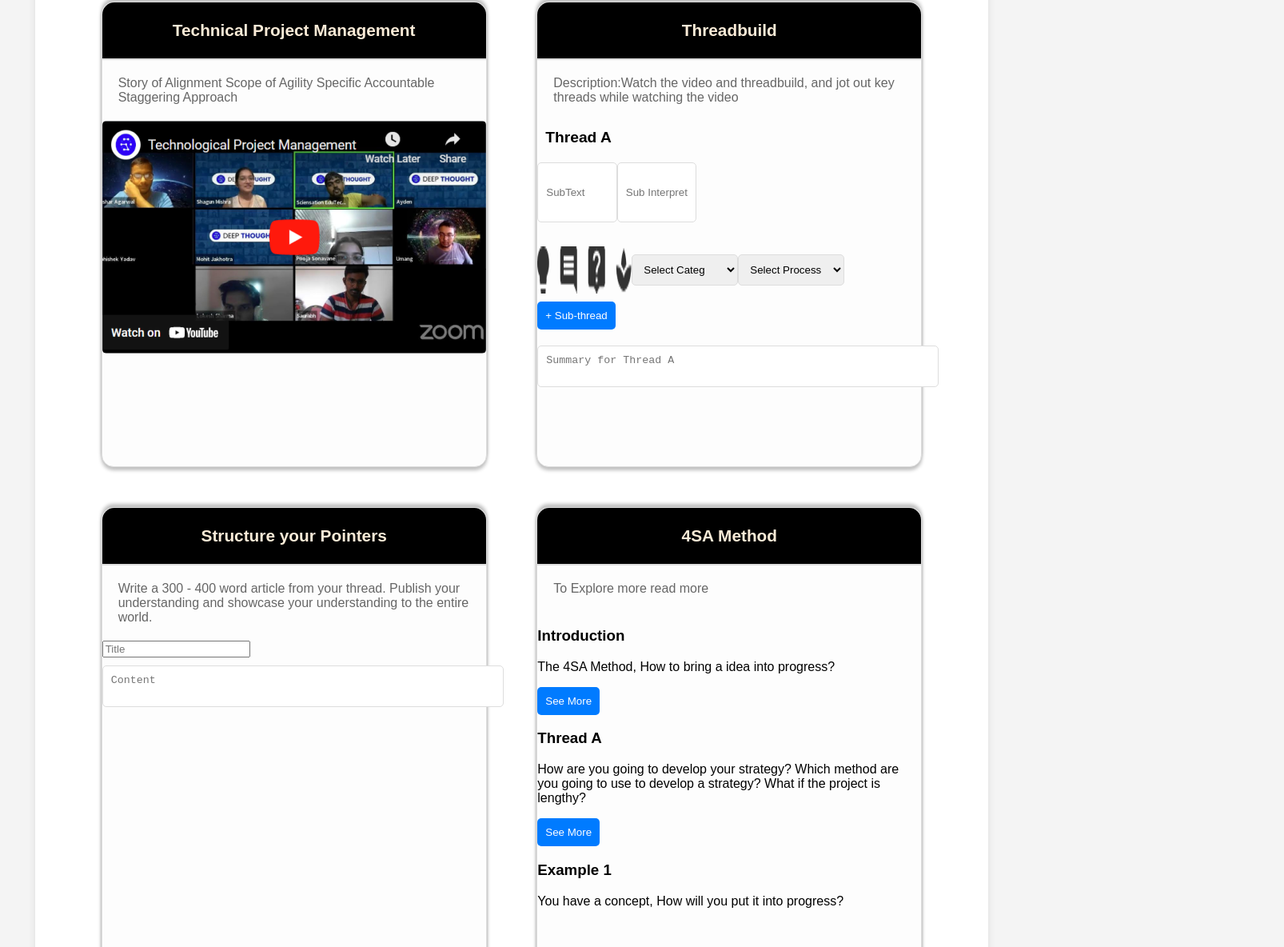
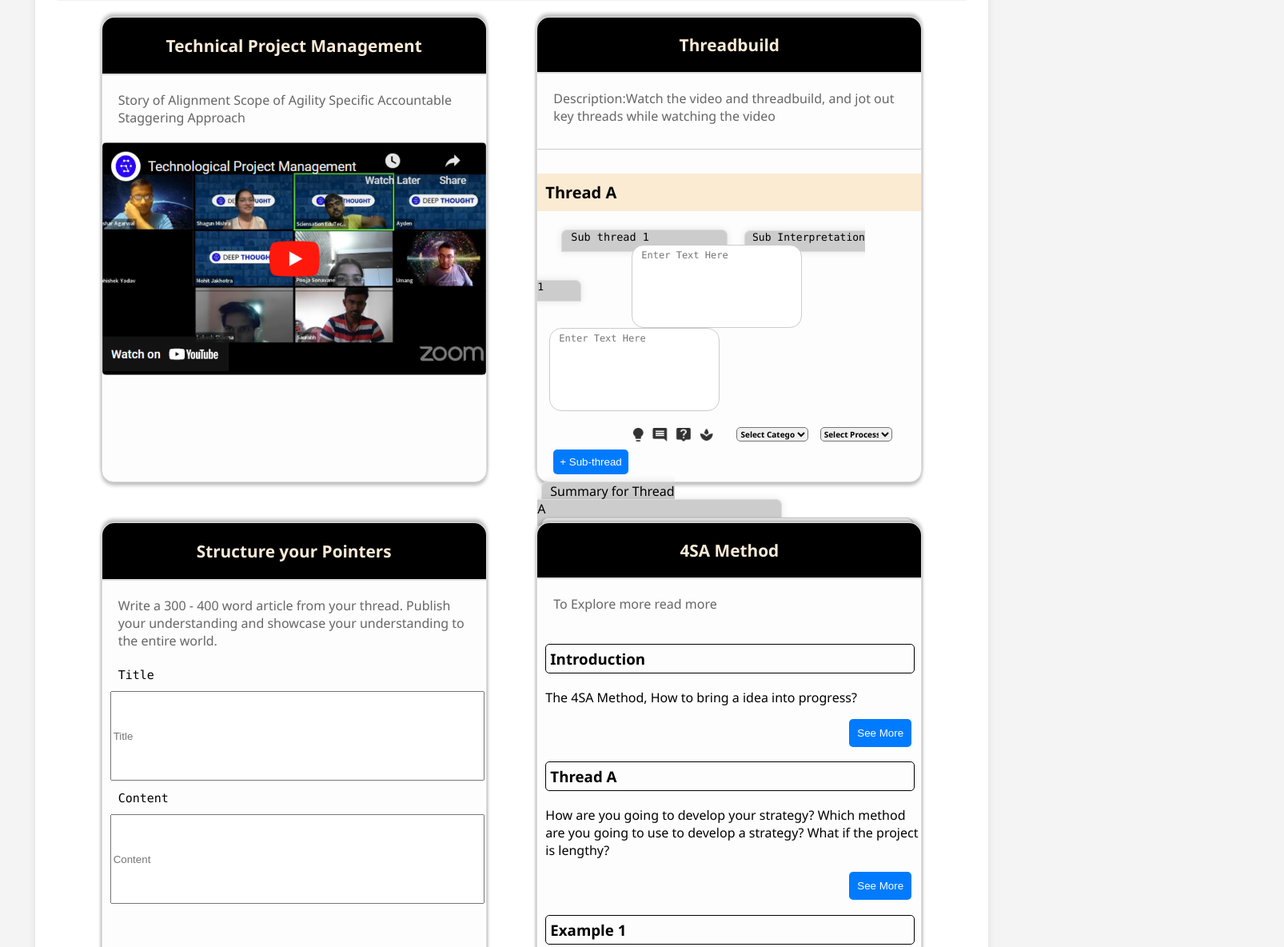
Before and after one commit to Aqina/WebDevAssign, a plain HTML site: page index.html in a window 1280 px wide. Shown: the part 342-1526 px from the top of the page at 80% size, 1606 px wide, since content can reach past the window. Drawn offline with Linux system fonts and the light colour scheme.

Commit message:
CSS
Card 2 and 4 were majorly adjusted, 3 was barely touched
this is how I'm referring to the tiles
1 | 2
3 | 4

```diff
--- a/index.html
+++ b/index.html
@@ -38,7 +38,7 @@
                 </div>
                 <p class="card-description">Story of Alignment Scope of Agility Specific Accountable Staggering Approach</p>
                 <div class="video">
-                    <img src="image 13.png" alt="Video Thumbnail">
+                    <img src="image 13.png" alt="Video Thumbnail" style="width: 480px; height: auto;">
                 </div>
             </div>
 
@@ -49,25 +49,32 @@
                 </div>
                 <p class="card-description">Description:Watch the video and threadbuild, and jot out key threads while watching the video</p>
                 <div class="thread">
-                    <h3>Thread A</h3>
-                    <div class="thread-inputs">
-                        <input type="text" placeholder="SubText" >
-                        <input type="text" placeholder="Sub Interpretation 1">
-                    </div>
-                    <div class="icons">
+                        <h3 style="background-color: rgb(251, 235, 210);padding: 10px;font-size:20px;">Thread A</h3>
 
-                    </div>
-                    <div class="dropdowns">
-                        <img src="Group 1588.png" alt="group-icon" >
-                        <select>
-                            <option>Select Categ</option>
-                        </select>
-                        <select>
-                            <option>Select Process</option>
-                        </select>
-                    </div>
+                        <label for="sub-thread-1">Sub thread 1</label>
+                        <label for="sub-thread-2">Sub Interpretation 1</label>
+
+                        <input name="main" type="text" placeholder="Enter Text Here">
+                        <input name="sub" type="text" placeholder="Enter Text Here">
+
+
+
+                        <div class="select">
+                            <img name="icon" src="Group 1588.png" alt="group-icon">
+                            <select name="1">
+                                <option>Select Category</option>
+                                <!-- Add more options as needed -->
+                            </select>
+                            <select name="2">
+                                <option>Select Process</option>
+                                <!-- Add more options as needed -->
+                            </select>
+                        </div>
+
                     <button class="add-subthread">+ Sub-thread</button>
-                    <textarea placeholder="Summary for Thread A"></textarea>
+                    <br>
+                    <label for="sub-thread-3">Summary for Thread A</label>
+                    <textarea placeholder="Enter your text"></textarea>
                 </div>
             </div>
 
@@ -78,8 +85,12 @@
                 </div>
                 <p class="card-description">Write a 300 - 400 word article from your thread. Publish your understanding and showcase your understanding to the entire world.</p>
                 <div class="article">
+                    <label>Title</label>
+                    <br>
                     <input type="text" placeholder="Title">
-                    <textarea placeholder="Content"></textarea>
+                    <label>Content</label>
+                    <br>
+                    <input type="text" placeholder="Content"></input>
                 </div>
             </div>
 
--- a/styles.css
+++ b/styles.css
@@ -1,5 +1,5 @@
 body {
-    font-family: Arial, sans-serif;
+    font-family:  'Segoe UI';;
     margin: 0;
     padding: 0;
     background-color: #f4f4f4;
@@ -184,87 +184,197 @@ header .submit-task:hover {
     color: #007bff;
 }
 
-.thread h3 {
-    font-size: 1.2em;
-    margin: 10px;
+
+.thread {
+    border-top: 1px solid #ccc;
+    padding-top: 10px;
+    margin-top: 10px;
+}
+
+
+.thread label[for="sub-thread-1"]{
+    font-family:  'Consolas';
+    margin-inline-start: 30px;
+    background-color: #ccc;
+    font-size: 13.5px;
+    margin-bottom: 15px;
+    padding-left: 11px;
+    padding-right: 97px;
+    padding-bottom: 10px;
+
+    border: 1px solid #ddd;
+    border-top-left-radius: 8px;
+    border-top-right-radius: 8px;
+    box-shadow: 0 0 10px rgba(0, 0, 0, 0.1);
 
 }
 
-.thread .thread-inputs {
-    display: flex;
-    justify-content: space-between;
-    /* Group 1592 */
+.thread label[for="sub-thread-2"]{
+    font-family:  'Consolas';
+    margin-inline-start: 17px;
+    margin-inline-end: 29px;
+    background-color: #ccc;
+    font-size: 13px;
+    margin-bottom: 20px;
+    padding-left: 9px;
+    padding-right: 46px;
+    padding-bottom: 10px;
+    border: 1px solid #ddd;
+    border-top-left-radius: 8px;
+    border-top-right-radius: 8px;
+    box-shadow: 0 0 10px rgba(0, 0, 0, 0.1);
+}
 
-    /* position: absolute; */
-    width: 199px;
-    height: 95px;
-    left: 773px;
-    top: 604px;
+.thread input[name="main"]  {
 
+    margin-inline-start: 30px;
+    height: 100px;
+    border: 1px solid #ccc;
+    border-radius: 15px;
+    font-size: 16px;
+
+    transition: border-color 0.3s;
+}
+.thread input[name='main']::placeholder{
+    font-family:  'Consolas';
+    position: relative;
+    top:-40px;
+    padding-left: 9px;
+    font-size: 12px;
+}
+
+.thread input[name="main"]:focus {
+    border-color: #007bff;
+}
+.thread input[name="sub"]  {
+    margin-inline-start: 15px;
+    margin-inline-end: 30px;
+    height: 100px;
+    border: 1px solid #ccc;
+    border-radius: 15px;
+    font-size: 16px;
+
+    transition: border-color 0.3s;
+}
+.thread input[name='sub']::placeholder{
+    font-family:  'Consolas';
+    position: relative;
+    top:-40px;
+    padding-left: 9px;
+    font-size: 12px;
+}
+
+.thread input[name="sub"]:focus {
+    border-color: #007bff;
+}
+
+.select select[name="1"]{
+    margin-inline-start: 25px;
+    margin-top: 20px;
+    border-radius: 5px;
+    box-shadow: #666;
+    width: 90px;
+    font-size: 10px;
+    font-weight: bold;
+    font-family:  'Segoe UI';
+}
+.select select[name="2"]{
+    margin-top: 20px;
+    margin-inline-start: 10px;
+    border-radius: 5px;
+    box-shadow: #666;
+    width: 90px;
+    font-size: 10px;
+    font-weight: bold;
+    font-family:  'Segoe UI';
+}
+
+.select img[name="icon"]{
+    width: 100px;
+    position: relative;
+    top: 5px;
+    margin-inline-start: 120px;
 
 }
 
-.thread .thread-inputs input {
-    width: 50%;
-    padding: 10px;
-    margin: 10px 0;
-    border: 1px solid #ddd;
-    border-radius: 5px;
-
-
-}
-
-.thread .icons {
-    display: flex;
-    justify-content: space-between;
-    margin: 10px 0;
-}
-
-.thread .icons img {
-    width: 25px;
-    height: 25px;
-}
-
-.thread .dropdowns {
-    display: flex;
-    justify-content: space-between;
-}
-
-.thread select {
-    width: 48%;
-    padding: 10px;
-    margin: 10px 0;
-    border: 1px solid #ddd;
-    border-radius: 5px;
-}
-
-.add-subthread {
-    display: block;
-    padding: 10px;
+.thread button {
+    margin-left: 20px;
+    padding: 8px;
     background-color: #007bff;
     color: white;
     border: none;
     border-radius: 5px;
     cursor: pointer;
-    margin: 10px 0;
+    margin-top: 10px;
+    margin-bottom: 10px;
+}
+
+.thread label[for="sub-thread-3"]{
+    margin-inline-start: 4px;
+    margin: 5px;
+    background-color: #ccc;
+    font-size: 16px;
+    margin-bottom: 40px;
+    padding-left: 10px;
+    padding-right: 294px;
+    padding-bottom: 10px;
+    border: 1px solid #ddd;
+    border-top-left-radius: 8px;
+    border-top-right-radius: 8px;
+    box-shadow: 0 0 10px rgba(0, 0, 0, 0.1);
+}
+
+.thread textarea {
+    width: calc(100% - 20px);
+    margin-left: 5px;
+    height: 75px;
+    border: 1px solid #ccc;
+    border-radius: 9px;
+}
+.thread textarea::placeholder{
+    padding: 10px;
 }
 
 .add-subthread:hover {
     background-color: #0056b3;
 }
 
-textarea {
-    width: 100%;
-    padding: 10px;
-    margin: 10px 0;
-    border: 1px solid #ddd;
-    border-radius: 5px;
-    resize: none;
+.method{
+    margin-left: 10px;
 }
 
+.method h3{
+    border: 1px solid #000;
+    padding: 5px;
+    border-radius: 5px;
+    width: 450px;
+}
+
+.article label{
+    padding: 20px;
+    font-family: Consolas;
+    font-size: 15px;
+}
+.article input{
+    margin-inline-start: 10px;
+    margin-top: 10px;
+    margin-bottom:10px;
+    margin-inline-end: 1000px;
+    margin-inline-start: 10px;
+    margin-top: 10px;
+    margin-bottom:10px;
+    margin-inline-end: 1000px;
+    width: calc(100% - 20px);
+    height: calc(100% - 20px) ;
+}
+
+
 .method .see-more {
+    position: relative;
+
     display: block;
     margin: 10px 0;
+    margin-inline-start: 380px;
     padding: 10px;
     background-color: #007bff;
     color: white;
```
